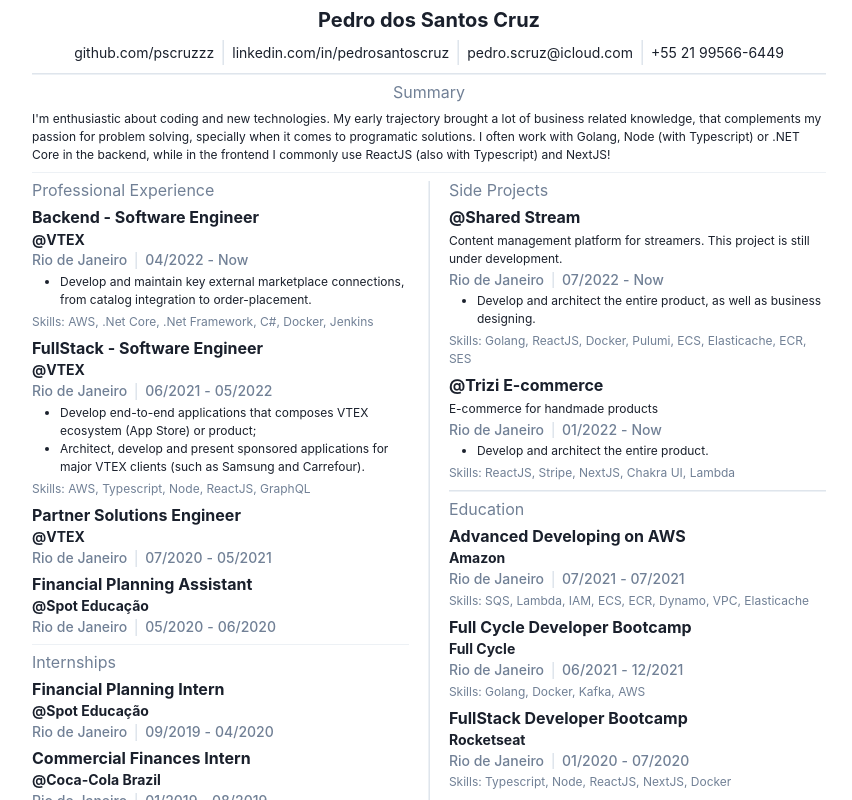
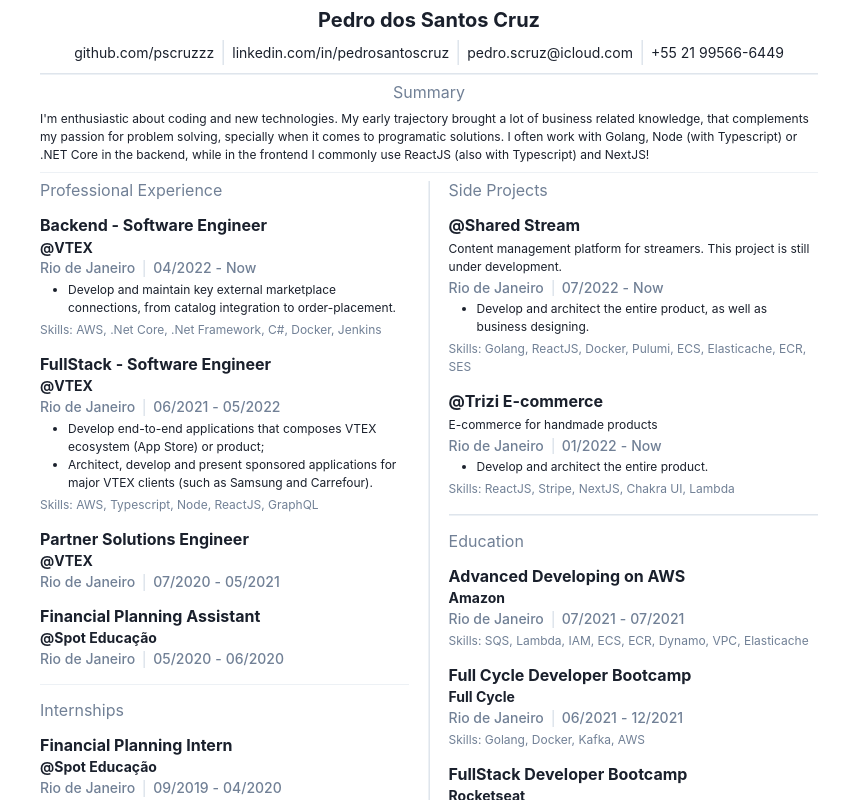
Before and after one commit to pscruzzz/my-resume, a Next.js app: page /pdf in a window 1280 px wide. Shown: the top 800 px of the page, without its empty margins (211-1063 px from the left). Built offline with nearby package versions, Linux system fonts and the light colour scheme.

Commit message:
feat: improve cv

```diff
--- a/components/Resume.tsx
+++ b/components/Resume.tsx
@@ -50,8 +50,8 @@
       </Stack>
       <Divider h="0.5px" w="100%" bg={"gray.300"} orientation='horizontal' />
       <Stack spacing={isPDF ? 0 : { base: 4, lg: 0 }} direction={isPDF ? "row" : { base: "column", lg: "row" }} w="100%" justify={"space-between"} className={"cvContent"}>
-        <Stack justify="flex-start" spacing={2} pr={isPDF ? 1 : { base: 0, lg: 1 }} w={isPDF ? "48%" : { base: "100%", lg: "48%" }}>
-          <Stack justify="flex-start" spacing={2}>
+        <Stack justify="flex-start" spacing={4} pr={isPDF ? 1 : { base: 0, lg: 1 }} w={isPDF ? "48%" : { base: "100%", lg: "48%" }}>
+          <Stack justify="flex-start" spacing={4}>
             <Heading as="h3" size={"sm"} fontWeight={"normal"} color={"gray.500"}>
               Professional Experience
             </Heading>
@@ -93,7 +93,7 @@
             />
           </Stack>
           <Divider h="0.5px" w="100%" bg={"gray.300"} orientation='horizontal' />
-          <Stack justify="flex-start" spacing={2}>
+          <Stack justify="flex-start" spacing={4}>
             <Heading as="h3" size={"sm"} fontWeight={"normal"} color={"gray.500"}>
               Internships
             </Heading>
@@ -122,8 +122,8 @@
         </Stack>
         <Divider display={isPDF ? "flex" : { base: "none", lg: "flex" }} h={"auto"} w={"0.5px"} bg={"gray.300"} orientation='vertical' />
         <Divider display={isPDF ? "none" : { base: "flex", lg: "none" }} h={"0.5px"} w={"100%"} bg={"gray.300"} orientation='horizontal' />
-        <Stack justify="flex-start" spacing={2} pl={isPDF ? 1 : { base: 0, lg: 1 }} w={isPDF ? "48%" : { base: "100%", lg: "48%" }}>
-          <Stack justify="flex-start" spacing={2}>
+        <Stack justify="flex-start" spacing={4} pl={isPDF ? 1 : { base: 0, lg: 1 }} w={isPDF ? "48%" : { base: "100%", lg: "48%" }}>
+          <Stack justify="flex-start" spacing={4}>
             <Heading as="h3" size={"sm"} fontWeight={"normal"} color={"gray.500"}>
               Side Projects
             </Heading>
@@ -145,7 +145,7 @@
             />
           </Stack>
           <Divider h="0.5px" w="100%" bg={"gray.300"} orientation='horizontal' />
-          <Stack justify="flex-start" spacing={2}>
+          <Stack justify="flex-start" spacing={4}>
             <Heading as="h3" size={"sm"} fontWeight={"normal"} color={"gray.500"}>
               Education
             </Heading>
--- a/pages/pdf.tsx
+++ b/pages/pdf.tsx
@@ -11,7 +11,7 @@
         <meta name="description" content="Pedro Cruz CV" />
       </Head>
 
-      <Stack align="center" justify="center" w="100%" minH="100vh" maxWidth="794px" className='cvContainer' py={2}>
+      <Stack align="center" justify="center" w="100%" minH="100vh" maxWidth="794px" className='cvContainer' py={2} px={2}>
         <Resume isPDF={true} />
       </Stack>
     </Flex >
```
